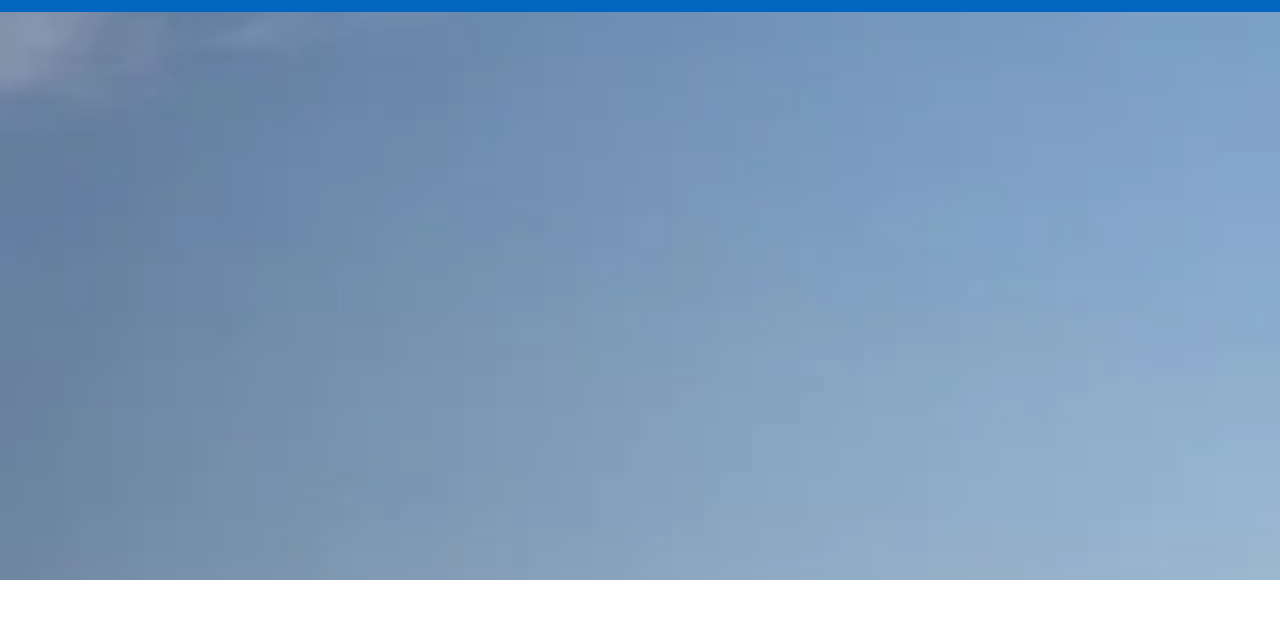
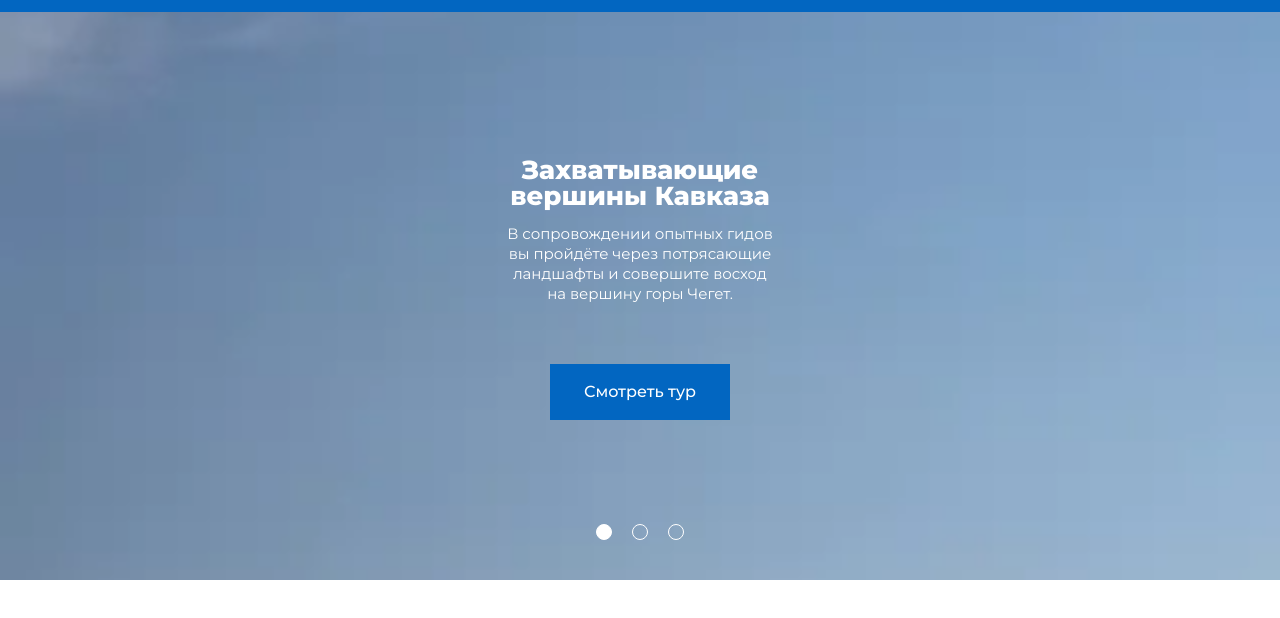
Before and after one commit to VadimPinyagin/accelerator-project-1, a website built with Vite: page source/index.html in a window 1280 px wide. Shown: the part 90-708 px from the top of the page. Built offline with nearby package versions, Linux system fonts and the light colour scheme; files whose address does not match are found by name.

Commit message:
готов слайдер на 320

```diff
--- a/source/index.html
+++ b/source/index.html
@@ -30,12 +30,30 @@
         </nav>
     </header>
     <main class="main">
-      <h1 class="visually-hidden">Туры Кавказа. Поездки, походы, восхождения.</h1>
+      <h1 class="visually-hidden">Горные туры. Поездки, походы, восхождения.</h1>
       <section class="swiper">
         <div class="swiper__wrapper swiper-wrapper">
-          <div class="swiper__slide swiper__slide--1 swiper-slide"></div>
-          <div class="swiper__slide swiper__slide--2 swiper-slide"></div>
-          <div class="swiper__slide swiper__slide--3 swiper-slide"></div>
+          <div class="swiper__slide swiper__slide--1 swiper-slide">
+            <div class="swiper__slide-content">
+              <h2 class="swiper__title">Захватывающие вершины&nbsp;Кавказа</h2>
+              <p class="swiper__description">В сопровождении опытных гидов вы пройдёте через потрясающие ландшафты и совершите восход на вершину горы Чегет.</p>
+              <a class="swiper__link">Смотреть тур</a>
+            </div>
+          </div>
+          <div class="swiper__slide swiper__slide--2 swiper-slide">
+            <div class="swiper__slide-content">
+              <h2 class="swiper__title">Невероятная природа&nbsp;Камчатки</h2>
+              <p class="swiper__description">Незабываемое приключение, во время которого вы отправитесь в путешествие по одному из самых нетронутых уголков дикой природы в мире.</p>
+              <a class="swiper__link">Смотреть тур</a>
+            </div>
+          </div>
+          <div class="swiper__slide swiper__slide--3 swiper-slide">
+            <div class="swiper__slide-content">
+              <h2 class="swiper__title">Магические пейзажи Алтайского&nbsp;Края</h2>
+              <p class="swiper__description">Алтайский трекинг-тур — это захватывающее приключение с посещением магических и захватывающих дух ландшафтов Алтайских гор.</p>
+              <a class="swiper__link">Смотреть тур</a>
+            </div>
+          </div>
         </div>
         <div class="swiper__pagination swiper-pagination"></div>
         <div class="swiper__button-prev swiper-button-prev"></div>
--- a/source/js/main.js
+++ b/source/js/main.js
@@ -1,7 +1,10 @@
 // https://swiperjs.com/get-started#installation
 import {mainNavOpenClose} from './moblie-nav.js';
 import Swiper from 'swiper';
+import {Navigation, Pagination} from "swiper/modules";
 import 'swiper/css';
+import 'swiper/css/pagination';
+
 
 new Swiper('.swiper', {
   // Опции Swiper
@@ -14,6 +17,7 @@ new Swiper('.swiper', {
     nextEl: '.swiper__button-next',
     prevEl: '.swiper__button-prev',
   },
+  modules: [Navigation, Pagination],
 });
 
 mainNavOpenClose();
--- a/source/sass/blocks/swiper.scss
+++ b/source/sass/blocks/swiper.scss
@@ -3,10 +3,46 @@
   min-width: 320px;
 }
 
+.swiper__slide-content{
+  display: flex;
+  flex-direction: column;
+  align-items: center;
+  text-align: center;
+  width: 290px;
+  margin-inline: auto;
+  margin-block-start: 145px;
+}
+
+.swiper__title {
+  font-size: 26px;
+  line-height: 26px;
+  font-weight: 800;
+  color: var(--base-white, #ffffff);
+  margin: 0;
+  padding-block-end: 15px;
+}
+
+.swiper__description {
+  font-size: 15px;
+  line-height: 20px;
+  font-weight: 400;
+  color: var(--base-white, #ffffff);
+  margin: 0;
+  padding-block-end: 60px;
+}
+
+.swiper__link {
+  font-size: 16px;
+  line-height: 16px;
+  font-weight: 500;
+  color: var(--base-white, #ffffff);
+  margin: 0;
+  background-color: var(--dark-blue, #0266c1);
+  padding: 20px 34px;
+}
+
 .swiper__slide {
-  height: 100%;
-  background-size: cover;
-  background-position: center;
+  background: no-repeat center/cover;
   min-height: 568px;
 }
 
@@ -21,3 +57,25 @@
 .swiper__slide--3 {
   background-image: image-set("../img/header-mobile-slide-3@1x.webp" 1x," ../img/header-mobile-slide-3@2x.webp" 2x, "../img/header-mobile-slide-3@1x.jpg" 1x, "../img/header-mobile-slide-1@2x.jpg" 2x);
 }
+
+.swiper .swiper-pagination {
+  position: absolute;
+  display: flex;
+  justify-content: center;
+  column-gap: 12px;
+}
+
+.swiper__pagination .swiper-pagination-bullet {
+  width: 16px;
+  height: 16px;
+  background-color: transparent;
+  border: 1px solid var(--base-white, #ffffff);
+}
+
+.swiper__pagination .swiper-pagination-bullet-active {
+  background-color: var(--base-white, #ffffff);
+}
+.swiper-button-prev,
+.swiper-button-next {
+  display: none;
+}
--- a/source/sass/common/vareables.scss
+++ b/source/sass/common/vareables.scss
@@ -5,4 +5,8 @@ $desktop-width: 1440px;
   --dark-gray: #2d383f;
   --base-white: #ffffff;
   --dark-blue: #0266c1;
+
+  // Переопределённые свойства для свайпера
+  --swiper-pagination-bottom: 40px;
+  --swiper-pagination-bullet-inactive-opacity: 1;
 }
```
